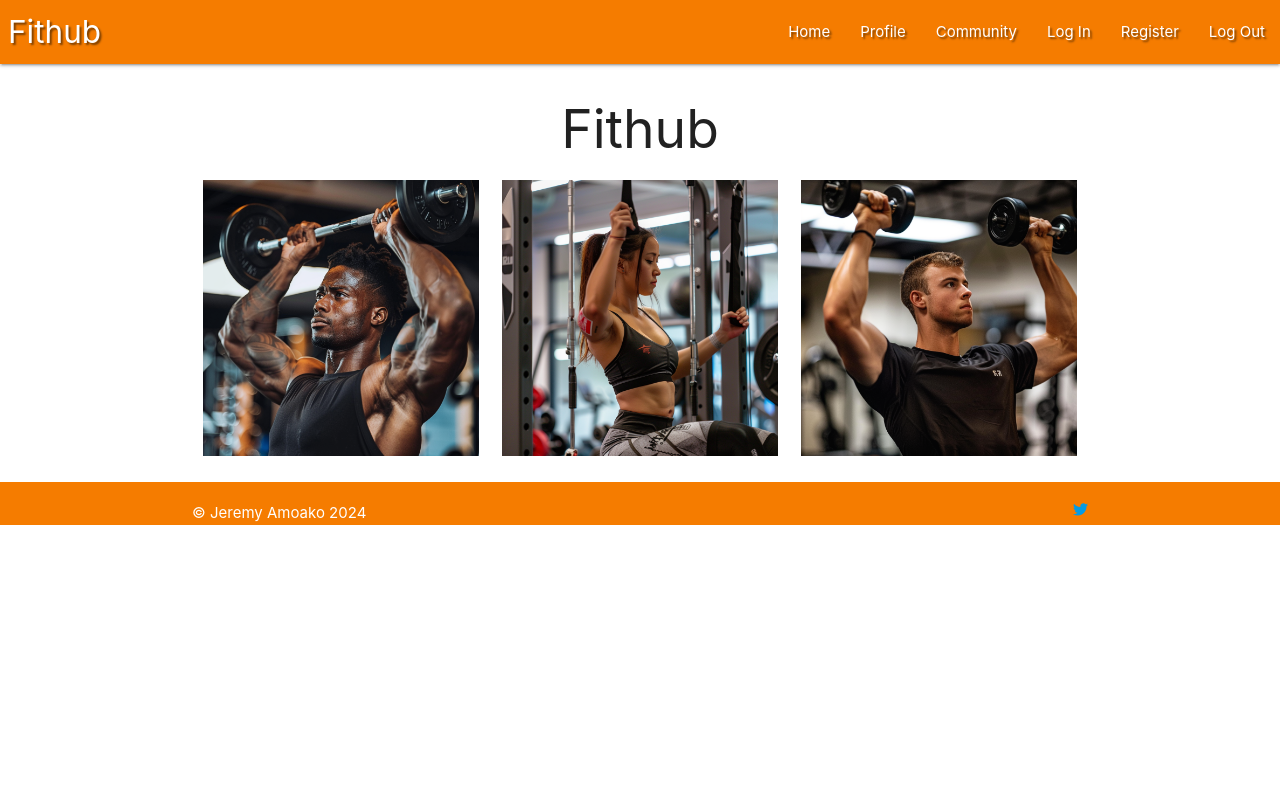
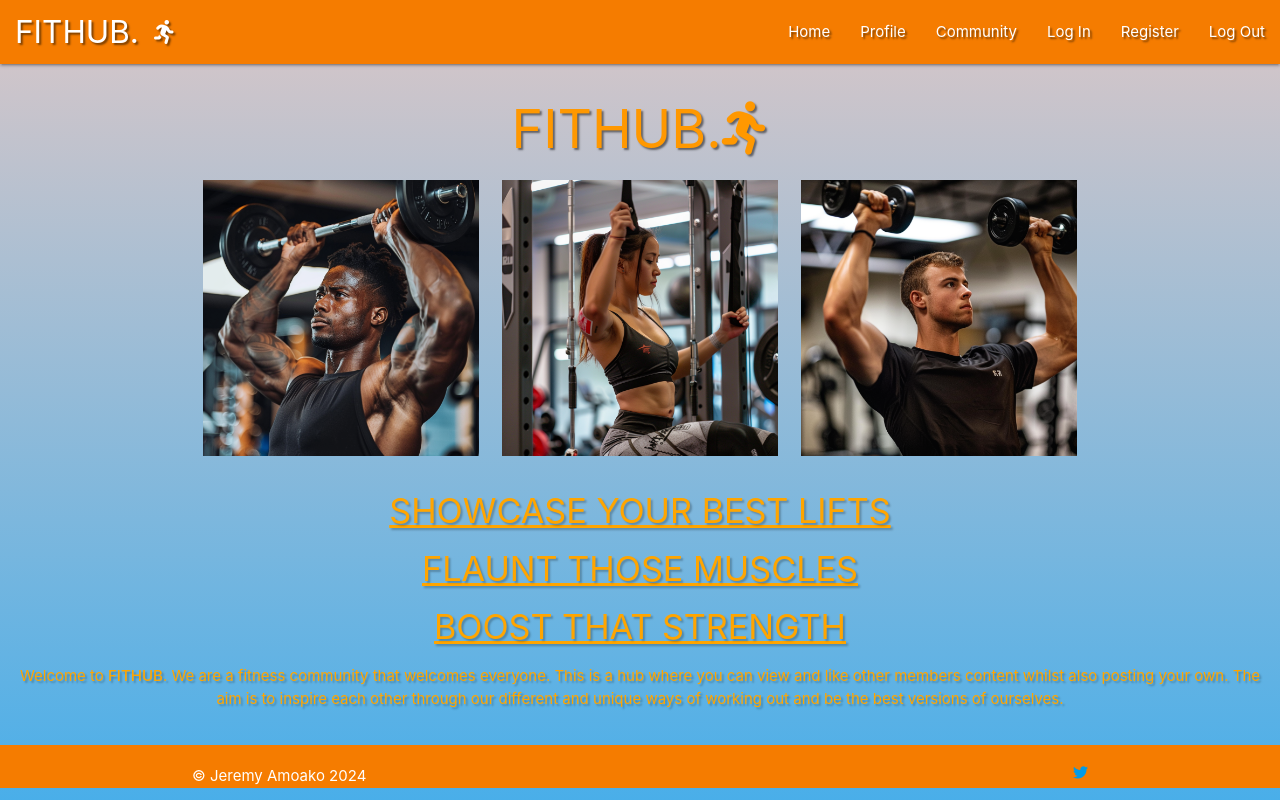
Before and after one commit to JeyAsare/fithub, a Flask app: page / in a window 1280 px wide. Run offline with Flask 3, Linux system fonts and the light colour scheme; some libraries are stand-ins or nearby versions.

Commit message:
added features to home.html template

```diff
--- a/static/css/style.css
+++ b/static/css/style.css
@@ -1,10 +1,11 @@
-body {
+body{
     display: flex;
     min-height: 100vh;
     flex-direction: column;
+    background-image: linear-gradient(to top, rgba(14, 148, 226, 0.751),rgb(219, 199, 199));
   }
 
-  main {
+  main{
     flex: 1 0 auto;
   }
 
@@ -13,10 +14,10 @@ body {
 }
 
 .brand-logo{
-    margin-left: 8px;
+    margin-left: 15px;
 }
 
-.inline-block img {
+.inline-block img{
     width: 100%;
 }
 
@@ -24,3 +25,27 @@ body {
     position:relative;
     width: 350px;
 }
+
+.home-text-container{
+    display: flex;
+    flex-direction: column;
+    margin-bottom: 25px;
+}
+
+.text-container{
+    display: flex;
+    flex-direction: column;
+
+}
+
+.home-text{
+    text-transform:uppercase;
+    text-decoration: underline;
+}
+
+.home-text, .home-para{
+    padding: 10px;
+    margin: 0;
+    color: orange;
+    text-shadow: 2px 2px 2px rgba(0, 0, 0, 0.250);
+}
--- a/templates/base.html
+++ b/templates/base.html
@@ -18,7 +18,7 @@
         <!-- top navbar -->
         <nav class="text-shadow">
             <div class="nav-wrapper orange darken-2">
-              <a href="{{ url_for('home') }}" class="brand-logo">Fithub</a>
+              <a href="{{ url_for('home') }}" class="brand-logo">FITHUB.<i class="fa-solid fa-person-running right"></i></a>
               <a href="#" data-target="mobile-demo" class="sidenav-trigger"><i class="fa-solid fa-bars"></i></a>
               <ul class="right hide-on-med-and-down">
                 <li><a href="{{ url_for('home') }}">Home</a></li>
@@ -46,7 +46,7 @@
     {% block content %}
     {% endblock %}
 
-    <footer class="page-footer fixed orange darken-2">
+    <footer class="page-footer orange darken-2">
           <div class="container">
             © Jeremy Amoako 2024
             <a href="#!"><i class="fa-brands fa-twitter right"></i></a>
--- a/templates/home.html
+++ b/templates/home.html
@@ -1,6 +1,6 @@
 {% extends "base.html" %}
 {% block content %}
-    <h2 class="center-align">Fithub</h2>
+    <h2 class="center-align orange-text darken-2 text-shadow">FITHUB.<i class="fa-solid fa-person-running"></i></h2>
     <section>
         <div class="container">
             <div class="row">
@@ -15,6 +15,17 @@
                 </div>
             </div>
         </div>
+        <div class="home-text-container">
+            <div class="text-container center-align">
+                <h4 class="home-text">Showcase your best lifts</h4>
+                <h4 class="home-text">Flaunt those muscles</h4>
+                <h4 class="home-text">Boost that strength</h4>
+                <p class="home-para">Welcome to <strong>FITHUB</strong>. We are a fitness community that welcomes everyone.
+                    This is a hub where you can view and like other members content whilst also posting your own.
+                    The aim is to inspire each other through our different and unique ways of
+                    working out and be the best versions of ourselves.</p>
+            </div>
+        </div>
     </section>
 
 {% endblock %}
```
